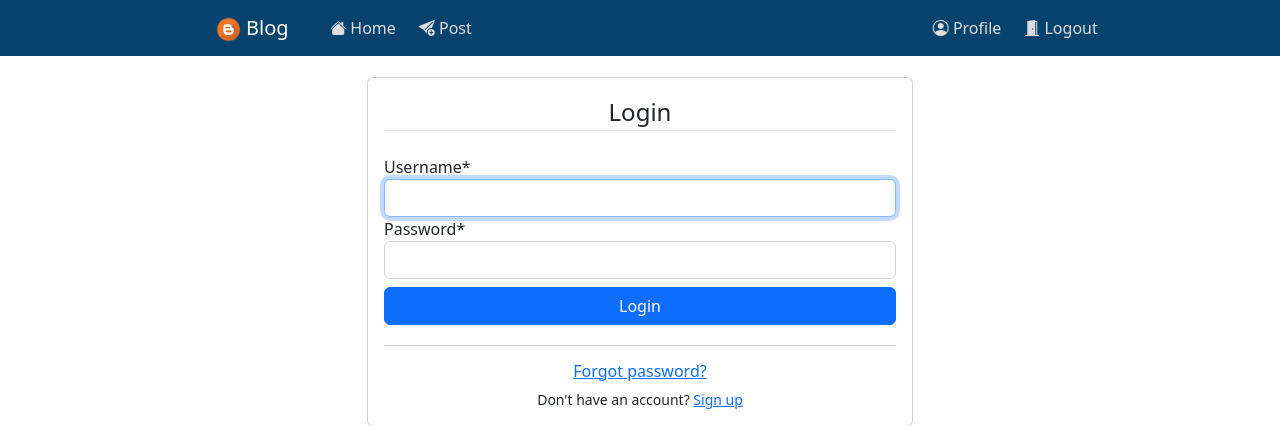
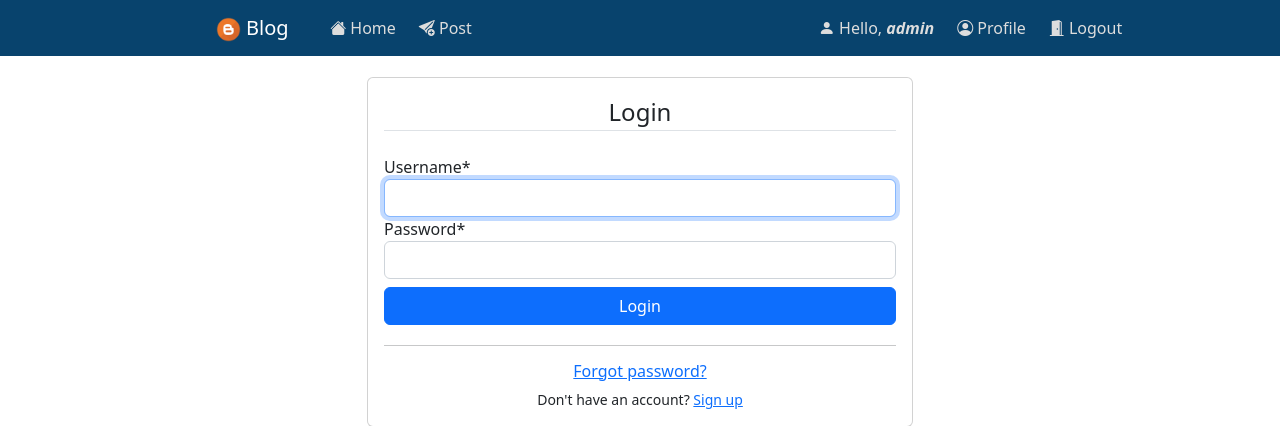
Before and after one commit to MoriKeli/blog, a Django app: page /users/ in a window 1280 px wide. Shown: the top 426 px of the page. Run offline with Django 4.2, Linux system fonts and the light colour scheme; a user stored in the database is signed in; some libraries are stand-ins or nearby versions.

Commit message:
made a few changes

```diff
--- a/static/css/styles.css
+++ b/static/css/styles.css
@@ -26,7 +26,7 @@
     font-weight: 500;
 }
 .site-header .container .account-links {
-    margin-left: 50%;
+    margin-left: 37%;
 }
 
 /* body */
--- a/users/templates/users/base.html
+++ b/users/templates/users/base.html
@@ -21,6 +21,7 @@
                     </div>
                     <div class="navbar-nav account-links">
                         {% if user.is_authenticated %}
+                        <a href="{% url 'profile' %}" class="nav-item nav-link"><i class="bi-person-fill"></i> Hello, <b class="fst-italic">{{ request.user.username }}</b></a>
                         <a href="{% url 'profile' %}" class="nav-item nav-link"><i class="bi-person-circle"></i> Profile</a>
                         <a href="{% url 'user_logout' %}" class="nav-item nav-link"><i class="bi-door-open-fill"></i> Logout</a>
                         {% else %}
--- a/users/templates/users/index.html
+++ b/users/templates/users/index.html
@@ -46,7 +46,7 @@
                             <div class="media-body">
                                 <div class="article-metadata">
                                     <a href="{% url 'userprofile' blogs.blogger %}" class="mr-3">{{ blogs.blogger }}</a>
-                                    <small class="text-muted">{{ blogs.posted|date:"F d Y" }}</small>
+                                    <small class="text-muted">{{ blogs.posted|date:"D dS-M-Y" }}</small>
                                     <hr class="mt-0">
                                 </div>
                                 <div class="delete-icon">
```
